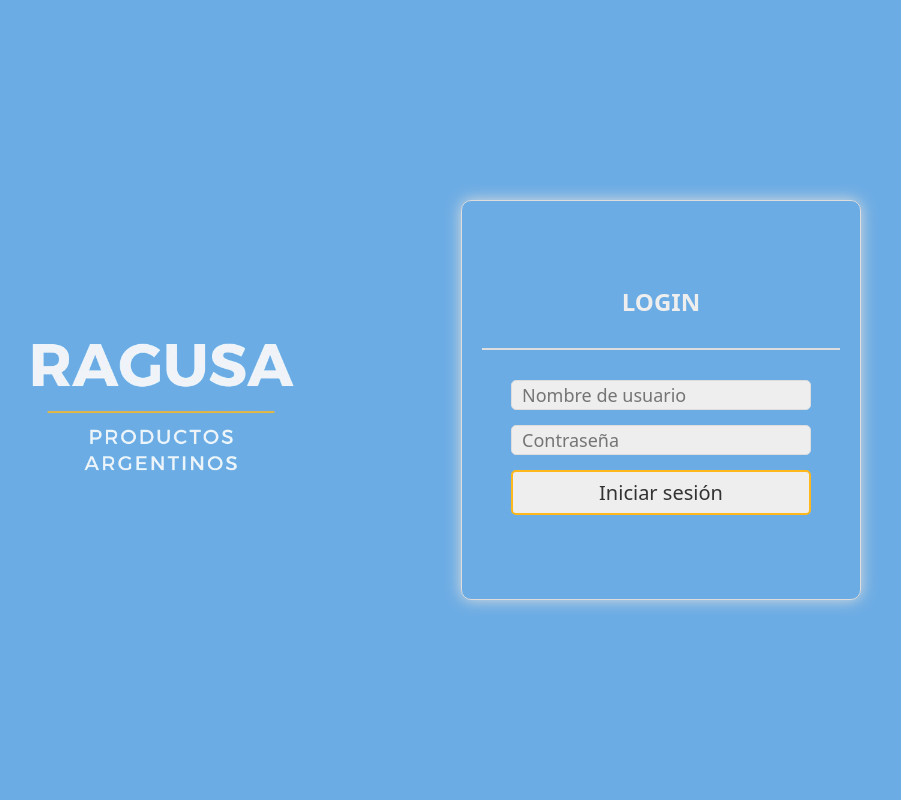
After one commit to lautaroreche/E-Commerce-Django, a Django app: page /login/ in a window 1280 px wide. The commit adds this page. Shown: the whole page, without its empty margins (204-1105 px from the left). Run offline with Django 5.2, Linux system fonts and the light colour scheme.

Commit message:
Add login and logout

```diff
--- a/ecommerce/settings.py
+++ b/ecommerce/settings.py
@@ -175,3 +175,5 @@
 
 if not env("DEBUG", default=False):
     SECURE_PROXY_SSL_HEADER = ('HTTP_X_FORWARDED_PROTO', 'https')
+
+LOGIN_REDIRECT_URL = '/'
--- a/ecommerce/urls.py
+++ b/ecommerce/urls.py
@@ -16,14 +16,17 @@
 """
 from django.contrib import admin
 from django.urls import path
-from ecommerce_app.views import home, search, filter, cart, newsletter, favorites, feedback
+from ecommerce_app.views import home, search, filter, cart, newsletter, favorites, feedback, custom_logout
 from cart.views import add_to_cart, remove_from_cart, decrement_from_cart, clear_cart
 from favorites.views import manage_favorites, clear_favorites, add_all_favorites_to_cart
 from django.conf import settings
 from django.conf.urls.static import static
+from django.contrib.auth import views
 
 
 urlpatterns = [
+    path('login/', views.LoginView.as_view(), name='login'),
+    path('logout/', custom_logout, name='logout'),
     path('', home, name = 'home'),
     path('admin/', admin.site.urls),
     path('home/', home, name = 'home'),
--- /dev/null
+++ b/ecommerce_app/static/styles/login.css
@@ -0,0 +1,90 @@
+:root {
+    --main-color: #6cace4;
+    --secondary-color: #ffb81c;
+    --dark-color: #333;
+    --light-color: #eee;
+    --border-light-color: #ddd;
+}
+
+* {
+    margin: 0;
+    padding: 0;
+    box-sizing: border-box;
+    color: var(--dark-color);
+    font-family: system-ui, -apple-system, BlinkMacSystemFont, 'Segoe UI', Roboto, Oxygen, Ubuntu, Cantarell, 'Open Sans', 'Helvetica Neue', sans-serif;
+}
+
+main {
+    display: flex;
+    justify-content: center;
+    align-items: center;
+    gap: 150px;
+    background-color: var(--main-color);
+    width: 100vw;
+    height: 100vh;
+}
+
+img {
+    width: 300px;
+}
+
+.container-login {
+    padding: 20px;
+    display: flex;
+    flex-direction: column;
+    justify-content: center;
+    align-items: center;
+    gap: 30px;
+    width: 400px;
+    height: 400px;
+    border: 1px solid var(--border-light-color);
+    border-radius: 10px;
+    box-shadow: 0 0 15px var(--border-light-color);
+}
+
+h2 {
+    color: var(--light-color);
+}
+
+hr {
+    width: 100%;
+    border: 1px solid var(--border-light-color);
+}
+
+form {
+    display: flex;
+    flex-direction: column;
+    gap: 15px;
+}
+
+input {
+    padding-left: 10px;
+    width: 300px;
+    height: 30px;
+    font-size: 18px;
+    color: var(--dark-color);
+    border-radius: 5px;
+    border: none;
+    background-color: var(--light-color);
+    border: 1px solid var(--border-light-color);
+}
+
+input:focus, button:focus {
+    outline: none;
+}
+
+
+button {
+    padding: 7px;
+    border: none;
+    border-radius: 5px;
+    background-color: var(--light-color);
+    border: 2px solid var(--secondary-color);
+    font-size: 20px;
+    color: var(--dark-color);
+    transition: background-color 0.3s;
+}
+
+button:active {
+    background-color:  var(--secondary-color);
+}
--- /dev/null
+++ b/ecommerce_app/templates/registration/login.html
@@ -0,0 +1,28 @@
+{% load static %}
+
+<!DOCTYPE html>
+<html lang="es">
+<head>
+    <meta charset="UTF-8">
+    <meta name="viewport" content="width=device-width, initial-scale=1.0">
+    <title>Login > Ragusa</title>
+    <link rel="stylesheet" href="{% static 'styles/login.css' %}">
+    <link rel="icon" href="{% static 'images/favicon.ico' %}" type="image/x-icon">
+</head>
+<body>
+    <main class="main-login">
+        <img src="{% static 'images/ragusa.png' %}" alt="Logo">
+        <vr>
+        <div class="container-login">
+            <h2>LOGIN</h2>
+            <hr>
+            <form action="{% url 'login' %}" method="POST">
+                {% csrf_token %}
+                <input type="text" name="username" placeholder="Nombre de usuario">
+                <input type="password" name="password" placeholder="Contraseña">
+                <button type="submit">Iniciar sesión</button>
+            </form>
+        </div>
+    </main>
+</body>
+</html>
```
Also changed, not shown: ecommerce_app/static/styles/style.css (+33 -3 lines), ecommerce_app/templates/base.html (+14 -1 lines), ecommerce_app/views.py (+13 -3 lines).
